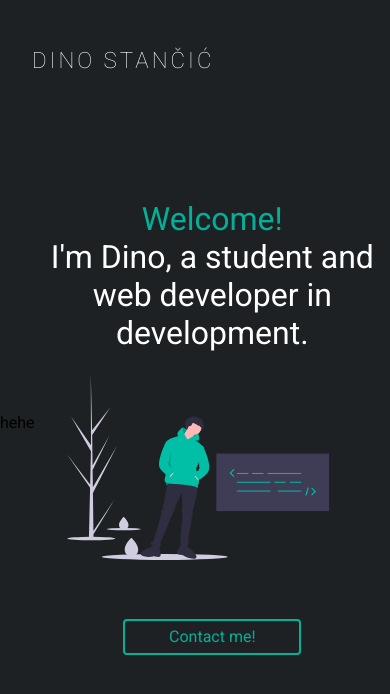
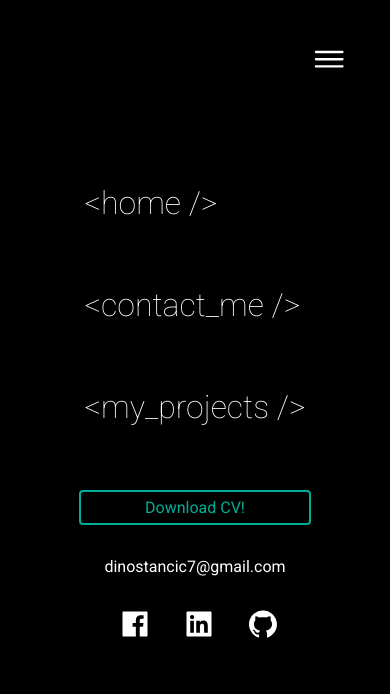
Before and after one commit to stancic/portfolio, a React (Create React App) app in the folder portfolio-frontend/: page / in a window 390 px wide. Shown: the top 694 px of the page. Built offline with nearby package versions, Linux system fonts and the light colour scheme; no server answers.

Commit message:
Create mobile nav, need to move it

```diff
--- a/portfolio-frontend/src/App.js
+++ b/portfolio-frontend/src/App.js
@@ -17,6 +17,7 @@ import MobileNavigation from './components/navigation-bar/mobile-navigation/Mobi
 
 //DATA OBJECTS IMPORTING
 import { dataEN } from './components/data_objects/landingPageData'
+import { linksENMobile } from './components/data_objects/links'
 import Contact from './components/contact_page/Contact'
 
 function App() {
@@ -30,7 +31,7 @@ function App() {
 			<div className="container-for-all">
 				<CustomCursor />
 				<Socials />
-				<MobileNavigation />
+				<MobileNavigation {...linksENMobile}/>
 				<Switch>
 					<Route path="/my_projects">
 						<Loading />
--- a/portfolio-frontend/src/components/custom_cursor/customcursor.scss
+++ b/portfolio-frontend/src/components/custom_cursor/customcursor.scss
@@ -22,7 +22,7 @@
 	-ms-transform: scale(2);
 }
 
-@media(max-width: 1100px){
+@media(max-width: 1300px){
 	.custom-cursor{
 		display: none;
 	}
--- a/portfolio-frontend/src/components/data_objects/links.js
+++ b/portfolio-frontend/src/components/data_objects/links.js
@@ -34,7 +34,20 @@ export const linksENContact = {
 		"data":	"<home />"
 	}
 }
-
+export const linksENMobile = {
+	"first_link": {
+		"link": "/",
+		"data":	"<home />"
+	},
+	"second_link": {
+		"link": "/contact_me",
+		"data":	"<contact_me />"
+	},
+	"third_link": {
+		"link": "/my_projects",
+		"data":	"<my_projects />"
+	}
+}
 
 
 export const linksHR = {
--- a/portfolio-frontend/src/components/navigation-bar/mobile-navigation/MobileNavigation.js
+++ b/portfolio-frontend/src/components/navigation-bar/mobile-navigation/MobileNavigation.js
@@ -1,9 +1,73 @@
-import React from 'react'
+//IMPORT DEPENDECIES
+import React, { useState } from 'react'
+import { AiFillFacebook, AiFillGithub, AiFillLinkedin } from 'react-icons/ai'
+import { IoIosMenu, IoIosClose } from 'react-icons/io'
+import { Link } from 'react-router-dom'
+import Socials from '../../socials/Socials'
 
-function MobileNavigation() {
+//IMPORT DATA OBJECTS
+
+
+//IMPORT STYLES
+import './mobilenavigation.scss'
+
+function MobileNavigation({first_link, second_link, third_link}) {
+
+	const [iconState, setIconState] = useState(false)
+
+	const handleIconChange = () => {
+		if(iconState){
+			setIconState(false)
+		} else setIconState(true)
+	}
+
 	return (
-		<div>
-			hehe
+		<div className="mobile-nav-container">
+			<div className="mobile-nav-icon-container" onClick={handleIconChange}>
+				<IoIosMenu className="menu-icon" style={iconState ? {opacity: 0} : {opacity: 1}}/>
+				<IoIosClose className="menu-icon"  style={iconState ? {opacity: 1} : {opacity: 0}}/>
+			</div>
+			<div className="mobile-nav-data-container">
+				<div className="mobile-nav-links-container">
+					<ul className="mobile-links">
+						<Link to={first_link.link} className="first-mobile-link-item link">
+							<li>
+								{first_link.data}
+							</li>
+						</Link>
+						<Link to={second_link.link} className="second-mobile-link-item link">
+							<li >
+								{second_link.data}
+							</li>
+						</Link>
+						<Link to={third_link.link} className="third-mobile-link-item link">
+							<li>
+								{third_link.data}
+							</li>
+						</Link>
+					</ul>
+				</div>
+				<div className="mobile-nav-button-container">
+					<button className="download-button">Download CV!</button>
+				</div>
+				<div className="mobile-nav-socials-and-mail-container">
+					<div className="mobile-nav-mail-container">
+						<div className="before">
+							<div className="content"></div>
+						</div>
+						<p className="mail">
+							dinostancic7@gmail.com
+						</p>
+					</div>
+					<div className="mobile-nav-socials-container">
+					<ul>
+						<li><a href="https://www.facebook.com/dino.stancic.12" target="_blank" rel="noreferrer"><AiFillFacebook className="icons"/></a></li>
+						<li><a href="https://www.linkedin.com/in/dino-stan%C4%8Di%C4%87/" target="_blank" rel="noreferrer"><AiFillLinkedin className="icons"/></a></li>
+						<li><a href="https://github.com/stancic" target="_blank" rel="noreferrer"><AiFillGithub className="icons" /></a></li>
+					</ul>
+					</div>
+				</div>
+			</div>
 		</div>
 	)
 }
--- a/portfolio-frontend/src/components/navigation-bar/mobile-navigation/mobilenavigation.scss
+++ b/portfolio-frontend/src/components/navigation-bar/mobile-navigation/mobilenavigation.scss
@@ -1 +1,82 @@
 @import '../../../rwd_variables.scss';
+
+.mobile-nav-container{
+	display: none;
+}
+
+@media(max-width: $biggerIpad){
+	.mobile-nav-container{
+		display: flex;
+		position: fixed;
+		justify-content: center;
+		align-items: center;
+		background-color: black;
+		color: white;
+		width: 100%;
+		height: 100%;
+		z-index: 10;
+		.mobile-nav-icon-container{
+			position: fixed;
+			display: block;
+			top: 2.5em;
+			right: 5em;
+			.menu-icon{
+				position: fixed;
+				transition: .3s all ease;
+				font-size: 2.4em;
+			}
+		}
+		.mobile-nav-data-container{
+			display: flex;
+			flex-direction: column;
+			justify-content: center;
+			align-items: center;
+			.mobile-nav-links-container{
+				.mobile-links{
+					list-style: none;
+					margin: 0;
+					padding: 0;
+					.link{
+						color: white;
+						text-decoration: none;
+						padding: 0;
+						margin: 0;
+						font-size: 2em;
+						font-weight: 100;
+						li{
+							margin-bottom: 2em;
+						}
+					}
+				}
+			}
+			.mobile-nav-button-container{
+				width: 100%;
+				.download-button{
+					width: 100%;
+				}
+			}
+			.mobile-nav-socials-and-mail-container{
+				display: flex;
+				flex-direction: column;
+				flex: 1;
+				.mobile-nav-mail-container{
+					margin-top: 1em;
+					display: flex;
+					justify-content: center;
+					align-items: center;
+				}
+				.mobile-nav-socials-container{
+					flex: 1;
+					ul{
+						list-style: none;
+						li{
+							display: inline;
+							margin-right: 2em;
+						}
+					}
+				}
+			}
+		}
+
+	}
+}
```
